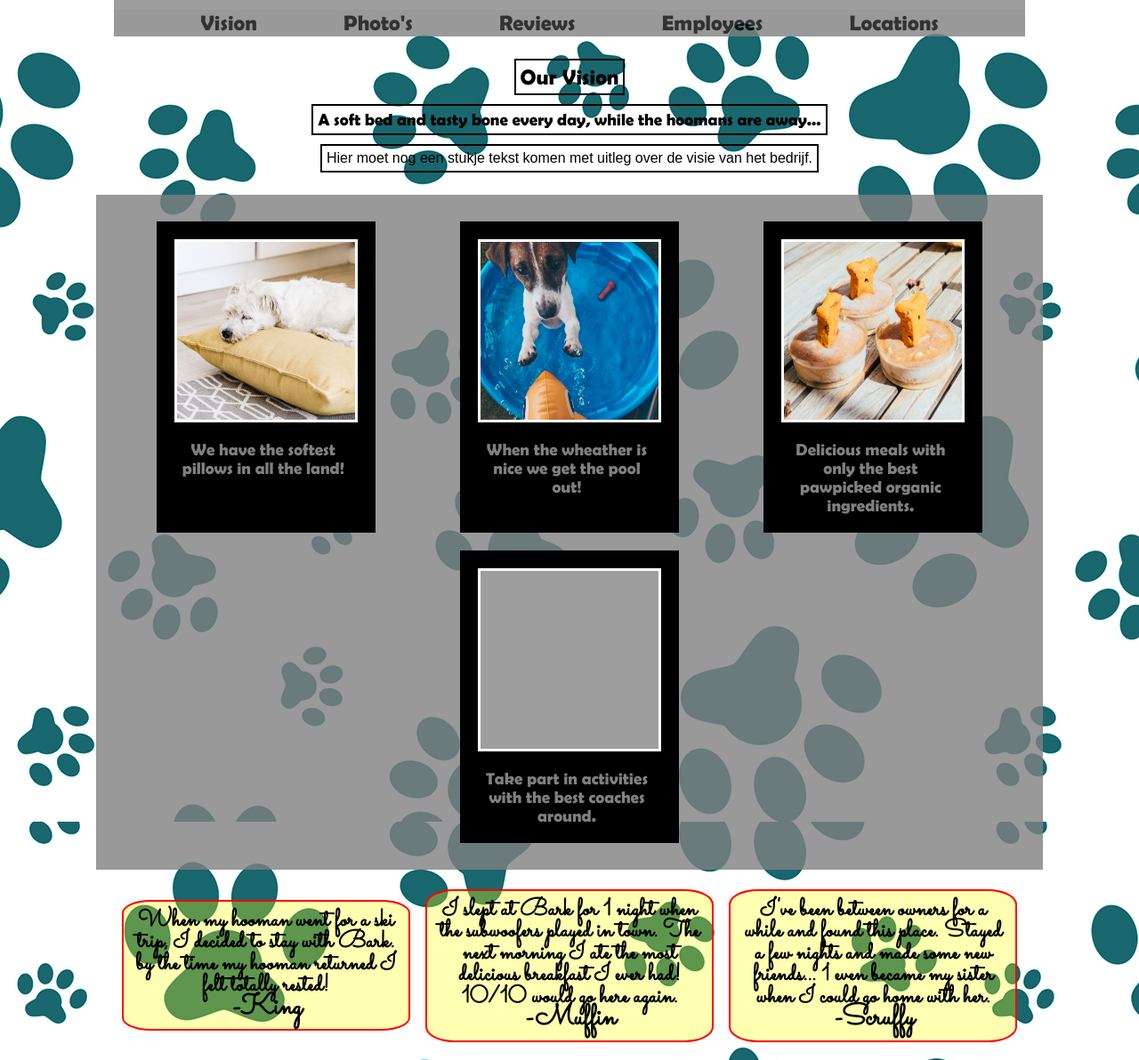
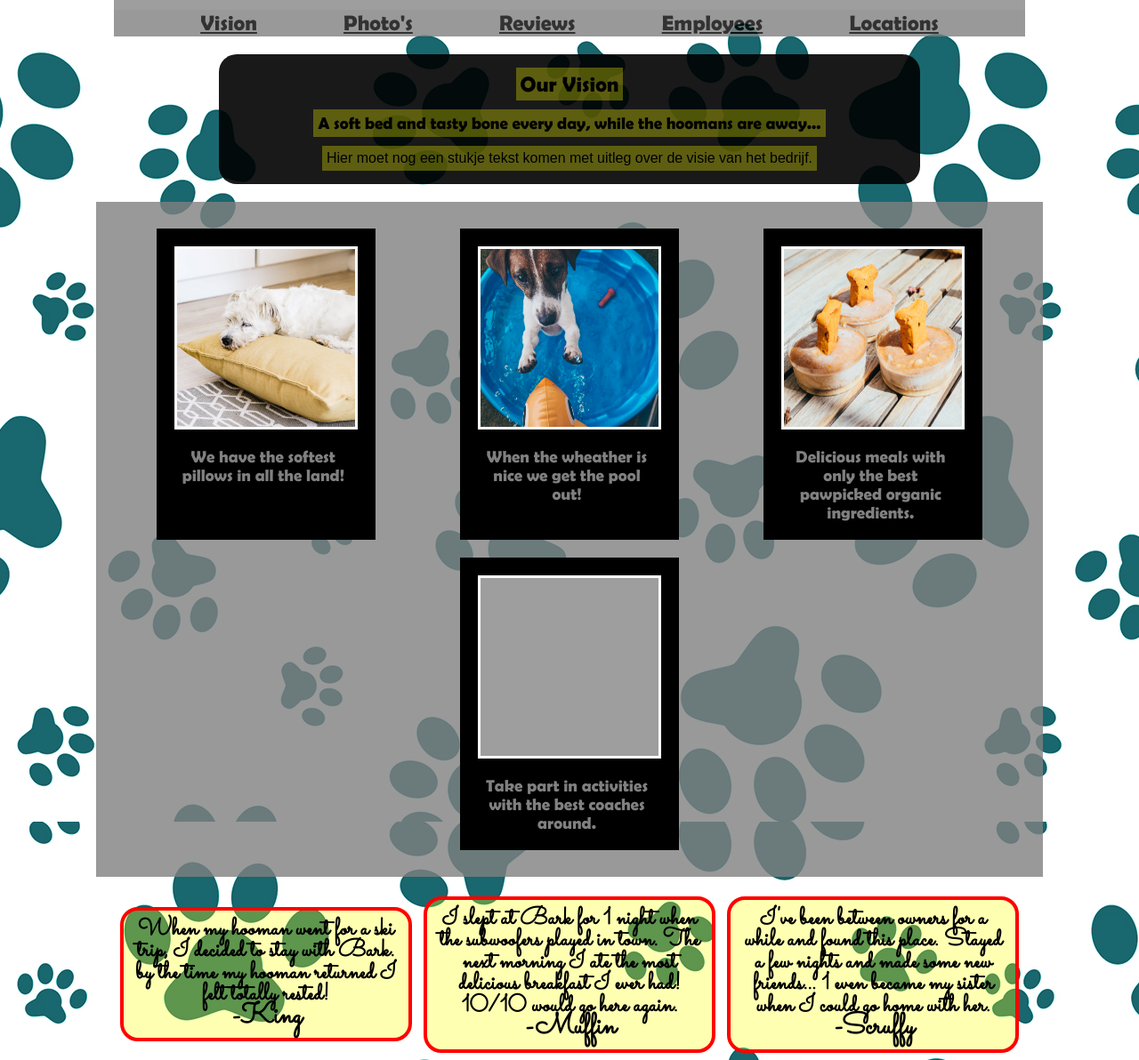
Before and after one commit to Crashmast3r/Company-Homepage-Flexbox, a plain HTML site: page index.html in a window 1280 px wide. Shown: the part 228-1420 px from the top of the page at 89% size. Drawn offline with Linux system fonts and the light colour scheme; grey boxes are pictures that could not be loaded.

Commit message:
Add links and tweak style

```diff
--- a/index.html
+++ b/index.html
@@ -17,11 +17,11 @@
             <!--Navigation-->
             <div id="nav">
                 <ul class="flex-container">
-                    <li class="flex-item">Vision</li>
-                    <li class="flex-item">Photo's</li>
-                    <li class="flex-item">Reviews</li>
-                    <li class="flex-item">Employees</li>
-                    <li class="flex-item">Locations</li>
+                    <li class="flex-item"><a href="#vision">Vision</a></li>
+                    <li class="flex-item"><a href="#pics">Photo's</a></li>
+                    <li class="flex-item"><a href="#reviews">Reviews</a></li>
+                    <li class="flex-item"><a href="employees">Employees</a></li>
+                    <li class="flex-item"><a href="#locations">Locations</a></li>
                 </ul>
             </div>
 
--- a/styles.css
+++ b/styles.css
@@ -66,17 +66,26 @@ li {
     font-size: 1.5em;
 }
 
+a {
+    color: black;
+}
+
 /*Vision*/
 
 #vision {
-    margin: 20px;
+    background-color:rgba(0, 0, 0, .9);
+    width: 60%;
+    margin: 20px auto;
+    padding: 10px;
     flex-flow: column wrap;
     justify-content: center;
     align-items: center;
+    border-radius: 20px;
 }
 
 .vision-item {
-    border: 2px solid black;
+    background-color: rgba(255, 255, 0, 0.3);
+    border: 2px solid gray);
     margin: 5px;
     padding: 5px;
 }
@@ -133,8 +142,8 @@ li {
 
 .review-item {
     background: rgba(255, 255, 0, 0.3);
-    border: red solid 2px;
-    border-radius: 10%;
+    border: red solid 4px;
+    border-radius: 20px;
     width: 300px;
     font-size: 1.7em;
     padding: 10px;
@@ -198,11 +207,11 @@ li {
 #locations {
     width: 80%;
     flex-flow: column wrap;
-    background-color: black;
+    background-color: rgba(0, 0, 0, .9);
     color: gray;
     justify-content: flex-end;
     margin: auto;
-    border-radius: 20%;
+    border-radius: 20px;
 }
 
 .loc-head {
@@ -212,6 +221,7 @@ li {
 }
 
 .contact {
+    background-color: black;
     text-align: center;
     align-self: center;
     border: white solid 1px;
@@ -228,8 +238,7 @@ li {
 }
 
 .location {
-    width: 350px;
-    height: 350px;
+    max-width: 350px;
     flex-flow: column wrap;
 }
 
```
